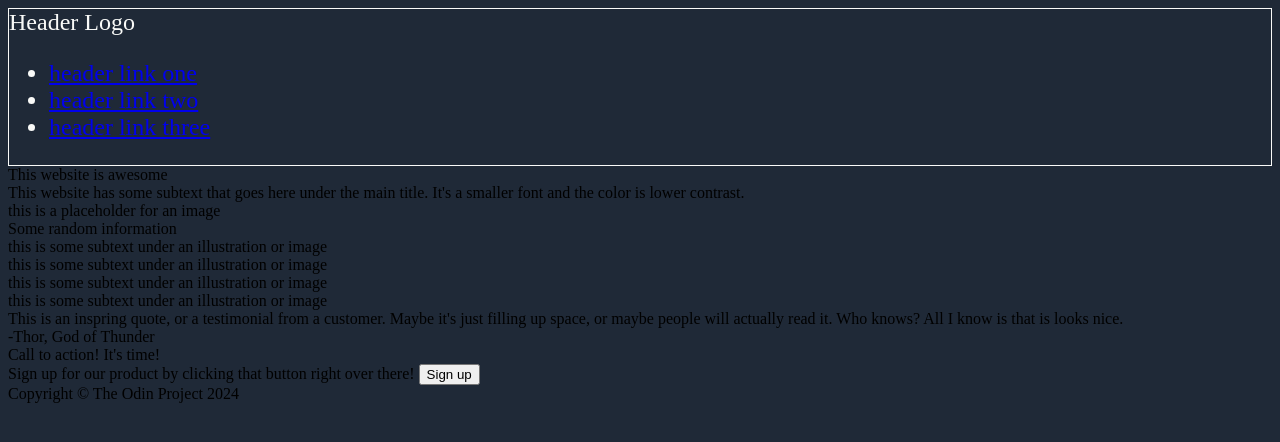
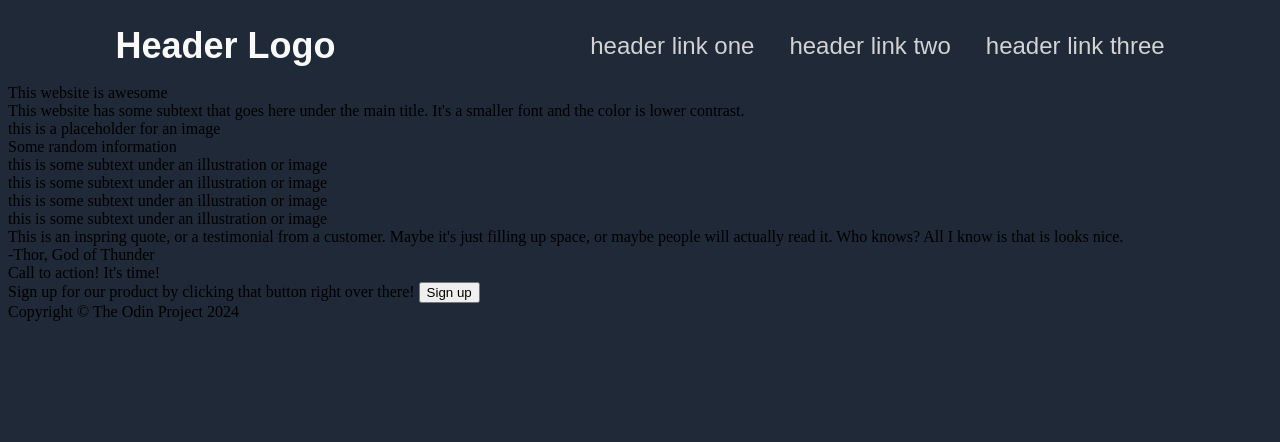
Before and after one commit to godsof-honor/landing-page, a plain HTML site: page index.html in a window 1280 px wide. Drawn offline with Linux system fonts and the light colour scheme.

Commit message:
Completed header

```diff
--- a/style.css
+++ b/style.css
@@ -5,6 +5,28 @@ body{
 
 header{
     color: #F9FAF8;
+    font-family: sans-serif;
+    display: flex;
+    justify-content: space-around;
+    align-items: center;
+}
+
+ul{
+    list-style-type: none;
+    display: flex;
+    gap: 35px;
+}
+
+a{
+    text-decoration: none;
+    color: lightgrey;
+}
+
+.left-links{
+    font-size: 36px;
+    font-weight: bold;
+}
+
+.right-links{
     font-size: 24px;
-    border: 1px solid
 }
```
